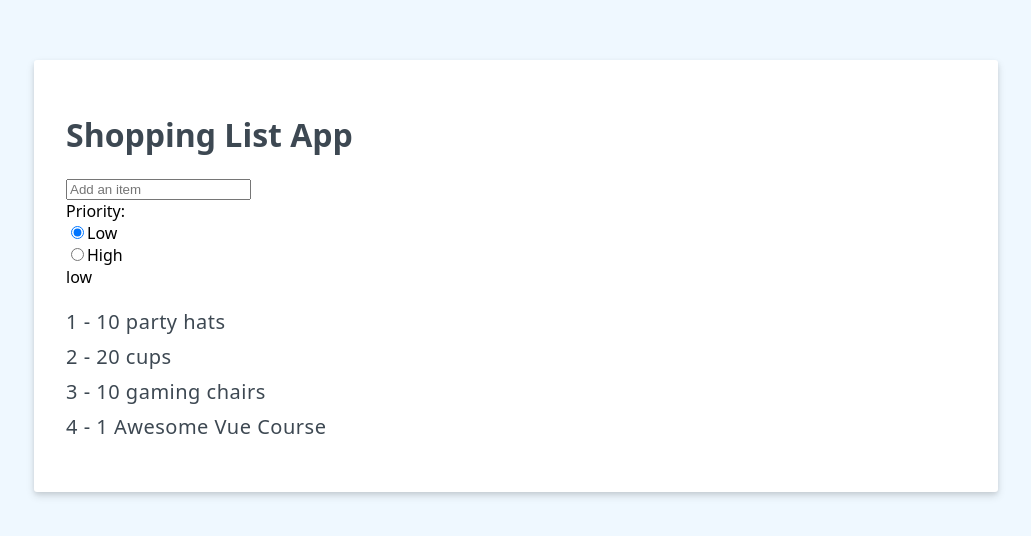
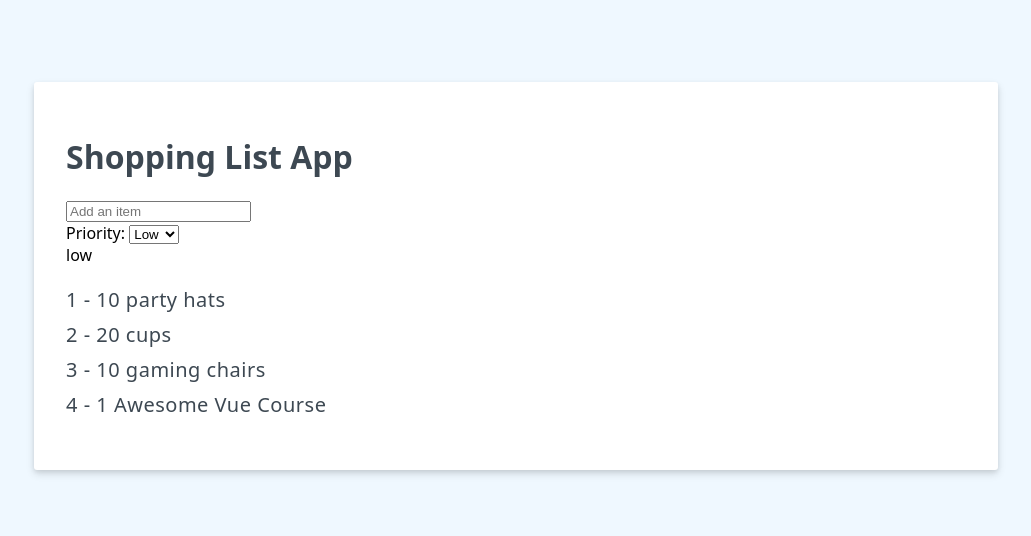
Before and after one commit to azamatkhabibullaev/vue3-composition-api, a Vue app: page / in a window 1280 px wide. Shown: the part 124-660 px from the top of the page, without its empty margins (124-1155 px from the left). Built offline with nearby package versions, Linux system fonts and the light colour scheme.

Commit message:
User input select

```diff
--- a/src/App.vue
+++ b/src/App.vue
@@ -22,15 +22,14 @@ const newItemPriority = ref('low')
     <input v-model="newItem" type="text" placeholder="Add an item">
   </div>
 
-  Priority:
-  <div class="input-group">
-    <input type="radio" name="priority" id="low" v-model="newItemPriority" value="low">
-    <label for="low">Low</label>
+  <div>
+    Priority:
+    <select v-model="newItemPriority">
+      <option value="low">Low</option>
+      <option value="high">High</option>
+    </select>
   </div>
-  <div class="input-group">
-    <input type="radio" name="priority" id="high" v-model="newItemPriority" value="high">
-    <label for="high">High</label>
-  </div>
+
   {{ newItemPriority }}
 
   <ul>
```
